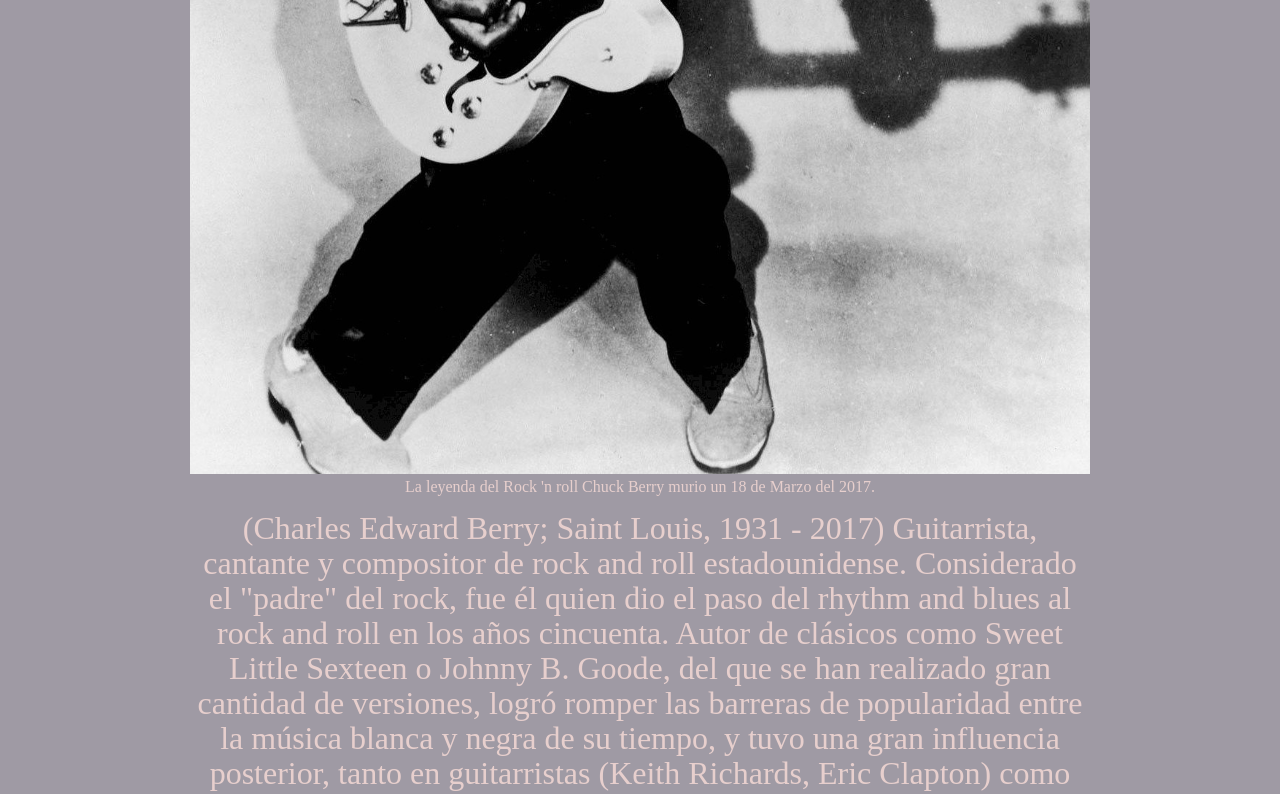
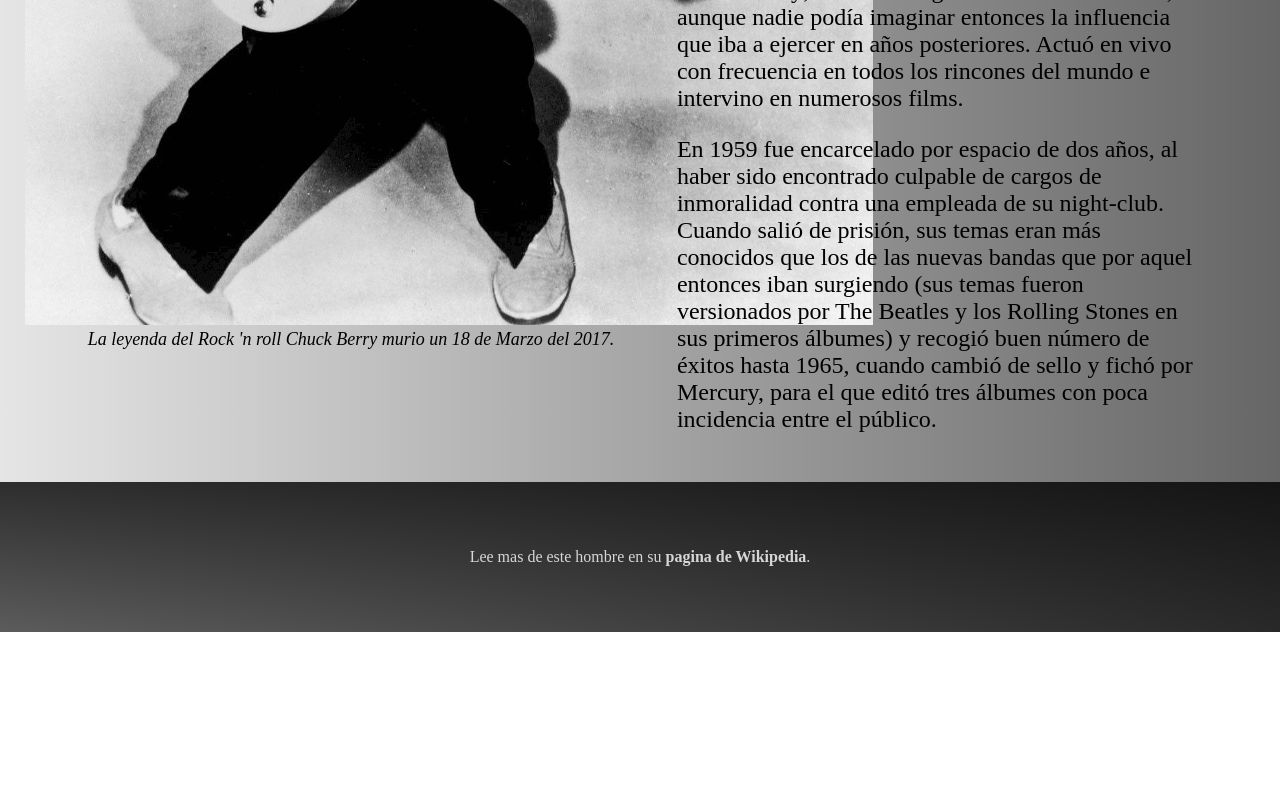
Before and after one commit to TheWoodpecker33/ChuckBerryTribute, a plain HTML site: page index.html in a window 1280 px wide. Shown: the part 860-1654 px from the top of the page. After the commit the page ends 1492 px from the top, so only its background shows below. Drawn offline with Linux system fonts and the light colour scheme.

Commit message:
Add new styles

```diff
--- a/index.html
+++ b/index.html
@@ -5,16 +5,16 @@
       <link rel="stylesheet" href="./style.css">
    </head>
    <body>
-      <main id="main">
-        <header id="header">
-          <h1 id="title">Chuck Berry</h1>
+      <div class="main-container">
+        <header class="header">
+          <h1>Chuck Berry</h1>
         </header>
-        <section id="main-section">
-          <div id="img-div">
-            <img id="image" src="chuck-berry.jpg" />
-            <figcaption id="img-caption">La leyenda del Rock 'n roll Chuck Berry murio un 18 de Marzo del 2017.</figcaption>
+        <section class="content-container">
+          <div class="img-container">
+            <img src="chuck-berry.jpg" />
+            <figcaption>La leyenda del Rock 'n roll Chuck Berry murio un 18 de Marzo del 2017.</figcaption>
           </div>
-          <div id="history">
+          <div class="text-container">
              <p>
                 (Charles Edward Berry; Saint Louis, 1931 - 2017) Guitarrista, cantante y
                 compositor de rock and roll estadounidense. Considerado el "padre" del rock,
@@ -43,10 +43,12 @@
                sello y fichó por Mercury, para el que editó tres álbumes con poca incidencia entre el público.
              </p>
           </div>
+         </div>
       </section>
-	<footer>
-	  <p>Lee mas de este hombre en su <a id="tribute-link" href="https://es.wikipedia.org/wiki/Chuck_Berry" target="_blank">pagina de Wikipedia</a>.</p>
+    <footer class="footer">
+       <p>Lee mas de este hombre en su
+          <a class="link" href="https://es.wikipedia.org/wiki/Chuck_Berry" target="_blank">pagina de Wikipedia</a>.
+       </p>
     </footer>
-      </main>
    </body>
 </html>
--- a/style.css
+++ b/style.css
@@ -1,41 +1,71 @@
-body {
+body{
+   box-sizing: border-box;
+   padding: 0;
    margin: 0;
-   padding: 0;
-   text-align: center;
-   color: #E7CFCD;
-   background-color: #9F9AA4;
+   background-image: linear-gradient(to right, rgba(0,0,0,0.1), rgba(0,0,0,0.6));
 }
 
-#header {
-   font-size: 5em;
+.main-container{
+   padding: 25px;
 }
 
-#image {
-   max-width: 900px;
-   max-height: 50%;
+.header{
+   font-family:Verdana, Geneva, Tahoma, sans-serif;
+   font-size: large;
+   text-align: center;
 }
 
-p{
-   font-size: 3em;
-   line-height: 40px;
-   margin-top: 15px;
+.content-container{
+   display: flex;
+   flex-direction: row;
 }
 
-@media (min-width: 750px)
-{
-   #header {
-      font-size: 2.5em;
+.img-container{
+   width: 53%;
+   text-align: center;
+}
+
+.img-container figcaption{
+   font-style: italic;
+   font-size: large;
+}
+
+.text-container{
+   width: 42%;
+   font-size: 1.5rem;
+}
+
+.img-container img{
+   max-width: 53rem;
+}
+
+.footer{
+   display: flex;
+   flex-direction: column;
+   justify-content: center;
+   align-items: center;
+   width: 100%;
+   height: 150px;
+   background-image: linear-gradient(to top, rgba(0,0,0,0.6), rgba(0,0,0,0.8));
+   color: rgba(251, 251, 251, 0.821);
+}
+
+.footer a{
+   text-decoration: none;
+   color: rgba(251, 251, 251, 0.821);
+   font-weight: 800;
+}
+
+@media (max-width: 1020px){
+   .content-container{
+      flex-direction: column;
    }
 
-   #image {
-      max-width: 900px;
+   .text-container{
+      width: 100%
    }
 
-   p{
-      font-size: 2em;
-      line-height: 35px;
-      margin-left: 15%;
-      margin-right: 15%;
+   .img-container figcaption{
+      text-align: center;
    }
-
 }
```
Lines whose indentation alone changed are shown as unchanged.
